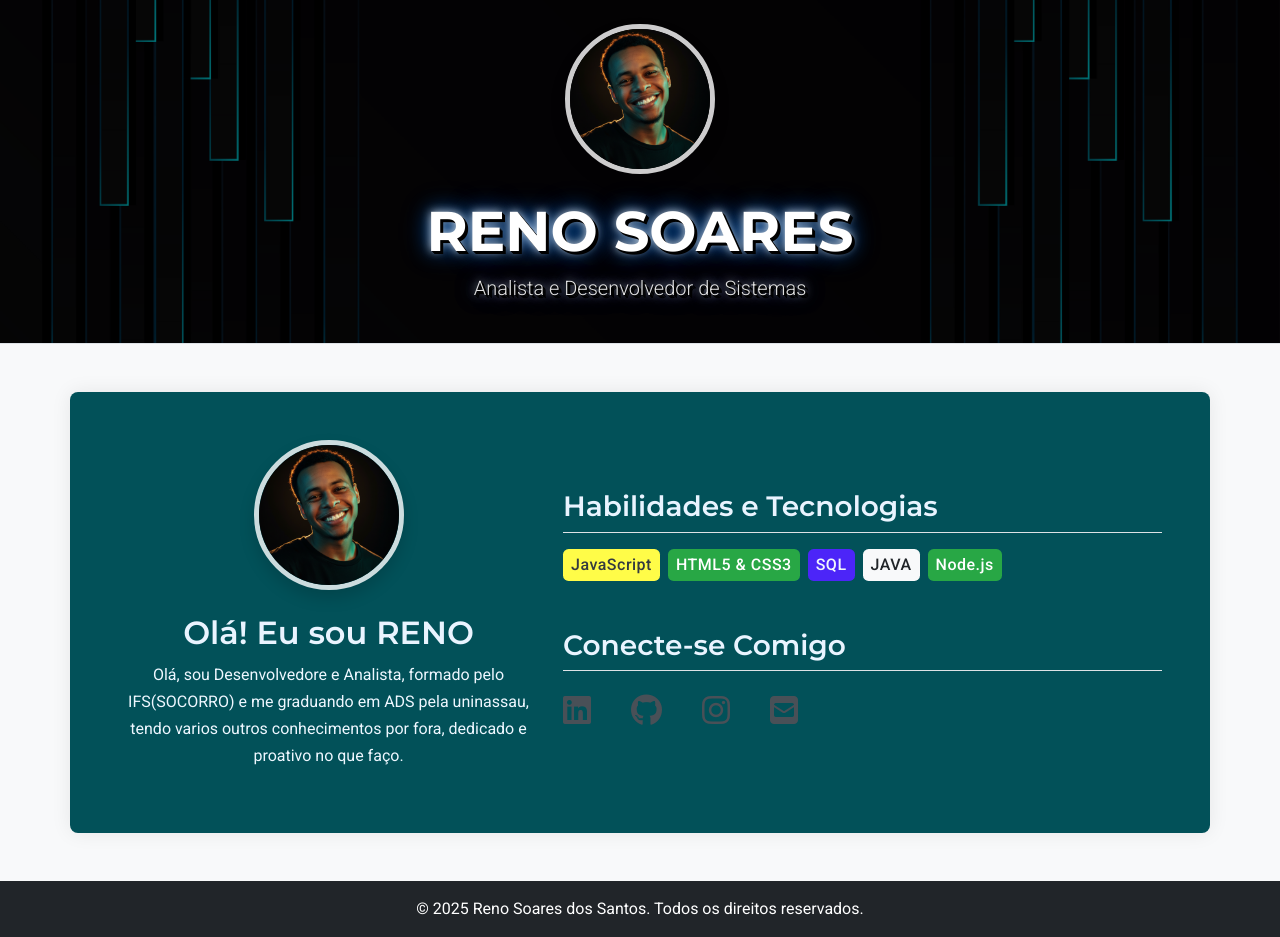
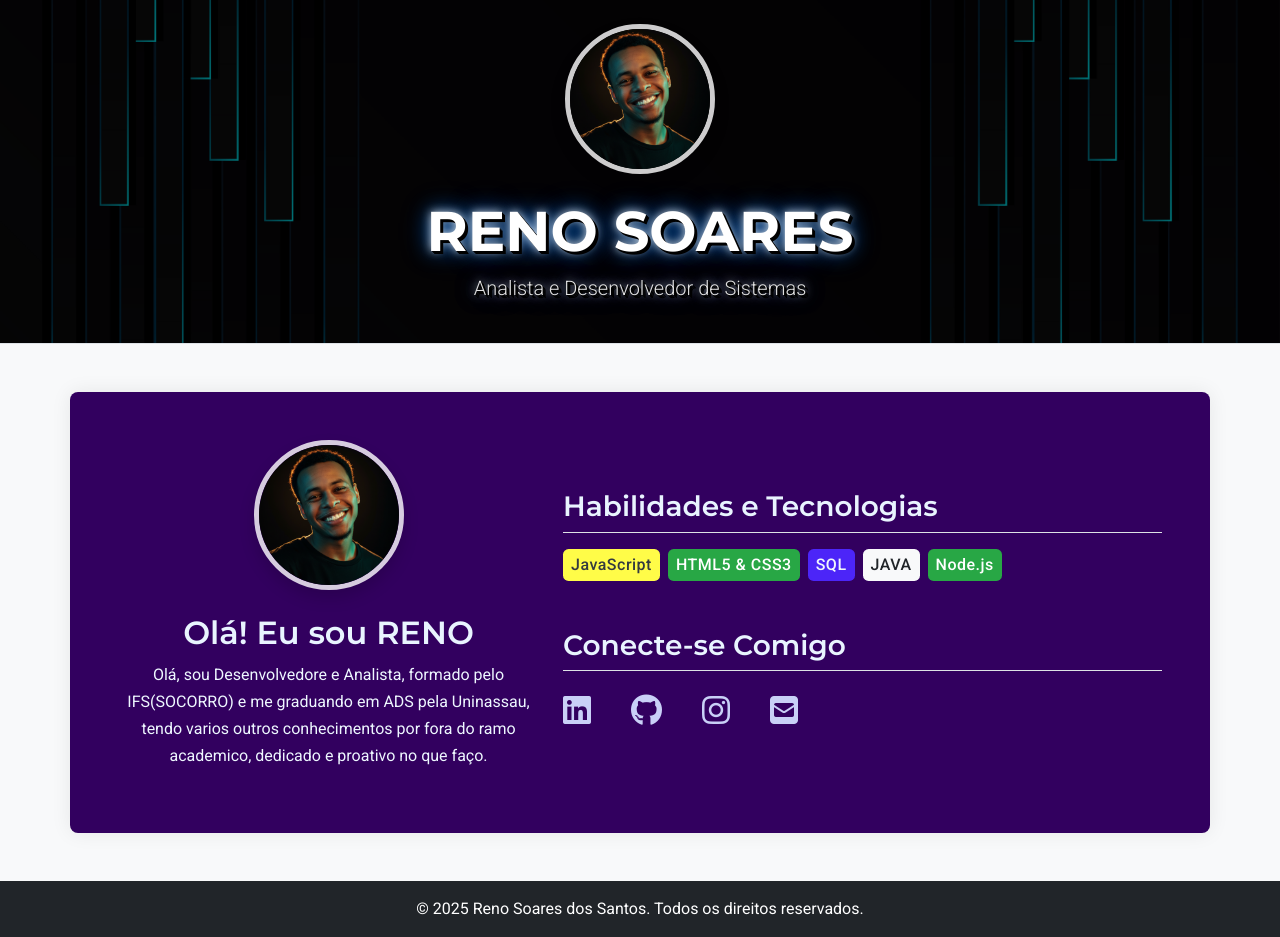
Before and after one commit to renoso/Portfolio-Reno, a plain HTML site: page index.html in a window 1280 px wide. Drawn offline with nearby package versions, Linux system fonts and the light colour scheme.

Commit message:
Pequenas alterações nas frases e no contexto do projeto

```diff
--- a/index.html
+++ b/index.html
@@ -32,8 +32,8 @@
                 <img src="imagens/foto.png.png" class="profile-img shadow" alt="Foto de Perfil">
 
                 <h2 class="mt-4">Olá! Eu sou RENO</h2>
-                <p>Olá, sou Desenvolvedore e Analista, formado pelo IFS(SOCORRO) e me graduando em ADS pela uninassau,
-                    tendo varios outros conhecimentos por fora, dedicado e proativo no que faço.</p>
+                <p>Olá, sou Desenvolvedore e Analista, formado pelo IFS(SOCORRO) e me graduando em ADS pela Uninassau,
+                    tendo varios outros conhecimentos por fora do ramo academico, dedicado e proativo no que faço.</p>
             </div>
 
             <div class="col-md-7">
@@ -65,7 +65,7 @@
                              <i class="fa-brands fa-instagram"></i>
                         </a>
 
-                        <a href="mailto:SEU_EMAIL_AQUI" class="social-link fs-2" title="Email/Gmail">
+                        <a href="mailto:SEU_EMAIL_AQUI" class="social-link fs-2" title="Email">
                             <i class="fas fa-envelope-square"></i>
                         </a>
 
--- a/style.css
+++ b/style.css
@@ -81,7 +81,7 @@ header.bg-light p.lead {
 
 /* Estilos para a seção principal */
 main.container {
-    background-color: #025159; /* Fundo branco para o conteúdo principal */
+    background-color: #32005f; /* Fundo branco para o conteúdo principal */
     border-radius: 8px; /* Cantos arredondados */
     box-shadow: 0 0 20px rgba(0, 0, 0, 0.08); /* Sombra mais visível para destacar a caixa de conteúdo */
     padding: 3rem;
@@ -209,7 +209,7 @@ main p {
 /* Estilo Base para todos os Links Sociais */
 .social-link {
     /* Define uma cor padrão para os ícones */
-    color: #495057;
+    color: #c9d0f7;
 
     /* Remove o sublinhado */
     text-decoration: none;
@@ -239,10 +239,10 @@ main p {
     color: #181717; /* Preto/Cinza do GitHub */
 }
 
-.fa-instagram-square:hover {
-    color: #E1306C; /* Rosa Instagram */
+.fa-instagram:hover {
+    color: #ec2769; /* Rosa Instagram */
 }
 
 .fa-envelope-square:hover {
-    color: #D44638; /* Vermelho padrão do Gmail/Google */
+    color: #e74233; /* Vermelho padrão do Gmail/Google */
 }
```
Also changed, not shown: imagens/unnamed (1).png (added), 1 other file.
